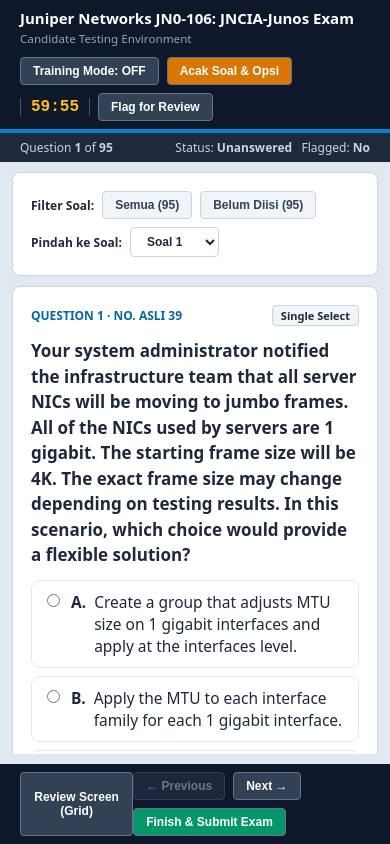
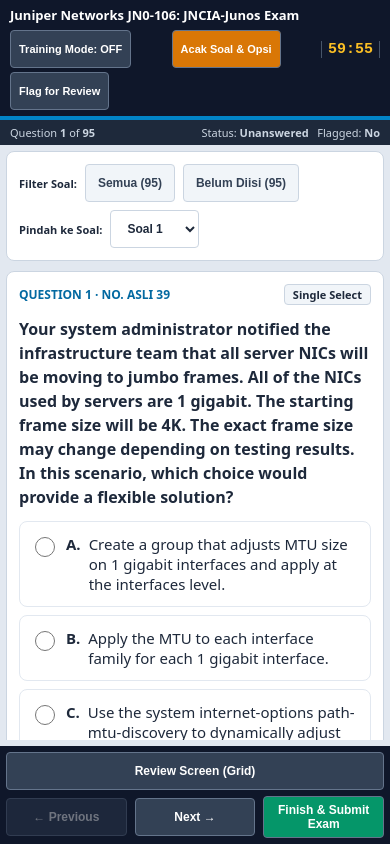
Before and after one commit to WahyuAditPratama/EXAM-PRACTICE, a plain HTML site: page index.html in a window 390 px wide. Drawn offline with Linux system fonts and the light colour scheme.

Commit message:
Update index.html

```diff
--- a/index.html
+++ b/index.html
@@ -30,6 +30,18 @@
 .grid .a{background:#10b981;color:#fff}.grid .w{background:#f43f5e;color:#fff}.grid .f{outline:3px solid #fbbf24}.grid .c{border:2px solid #0c4a6e}
 .mh{padding:12px 16px;display:flex;justify-content:space-between;align-items:center;border-bottom:1px solid #e2e8f0}
 #rep{display:none}.big{font-size:22px;font-weight:800}.pb{background:#e2e8f0;height:8px;border-radius:4px;overflow:hidden;margin:3px 0 10px}.pb i{display:block;height:8px;background:#0284c7}
+@media(max-width:640px){
+body{height:100dvh}
+header{padding:6px 10px;gap:6px}header h1{font-size:13px}header small{display:none}
+header>.row{width:100%;justify-content:space-between;gap:4px}header button{padding:7px 8px;font-size:11px}
+#timer{font-size:15px;padding:0 6px}
+.sub{padding:5px 10px;font-size:11px}
+main{margin:6px auto;padding:0 6px}.card{padding:12px}
+#qx{font-size:16px}.opt{font-size:15px;padding:12px 10px}.opt input{width:20px;height:20px;flex:none}
+button,select{min-height:38px}.bar{font-size:11px}
+footer{padding:6px;flex-direction:column;gap:6px}footer>button{width:100%}footer .row{width:100%;flex-wrap:nowrap}footer .row button{flex:1;padding:6px 4px}
+.grid{grid-template-columns:repeat(5,1fr)}#modal{padding:6px}
+}
 </style></head>
 <body>
 <header>
```
